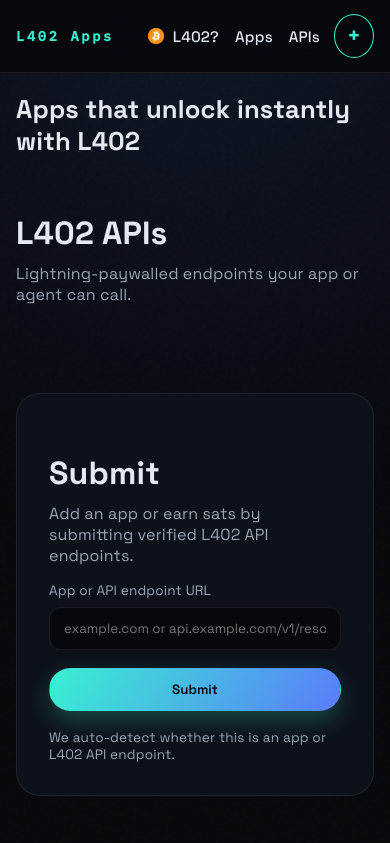
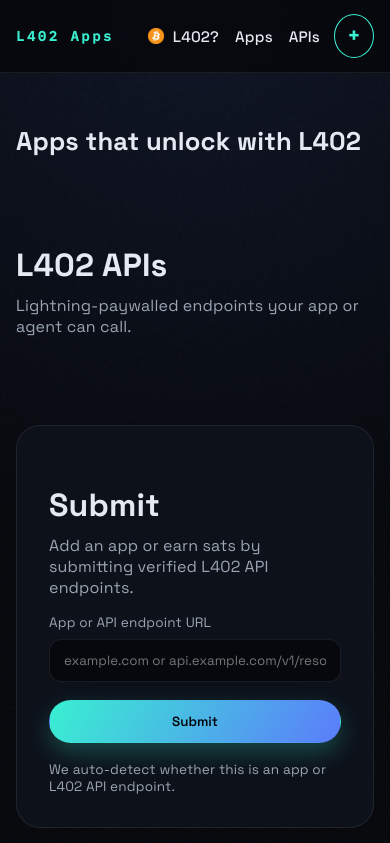
Before and after one commit to brianmurray333/l402, a website: page public/index.html in a window 390 px wide. Shown: the top 843 px of the page. Drawn offline with Linux system fonts and the light colour scheme; no server answers.

Commit message:
Update header text and add vertical padding to hero section

```diff
--- a/public/index.html
+++ b/public/index.html
@@ -41,7 +41,7 @@
     <main>
       <section class="hero">
         <div>
-          <h1>Apps that unlock instantly with L402</h1>
+          <h1>Apps that unlock with L402</h1>
           <p class="lede">
             Apps and services that can be accessed via L402 payment gateways. No personal info sharing required.
           </p>
--- a/public/styles.css
+++ b/public/styles.css
@@ -97,7 +97,7 @@ main {
   grid-template-columns: minmax(0, 1.1fr) minmax(0, 0.9fr);
   gap: 48px;
   align-items: center;
-  padding: 32px;
+  padding: 48px 32px;
   border-radius: 24px;
   background: linear-gradient(130deg, rgba(20, 26, 40, 0.8), rgba(7, 10, 16, 0.4));
   border: 1px solid var(--stroke);
@@ -1378,7 +1378,7 @@ textarea:focus {
 
   .hero {
     grid-template-columns: 1fr;
-    padding: 0;
+    padding: 32px 0;
     border: none;
     box-shadow: none;
     background: none;
```
